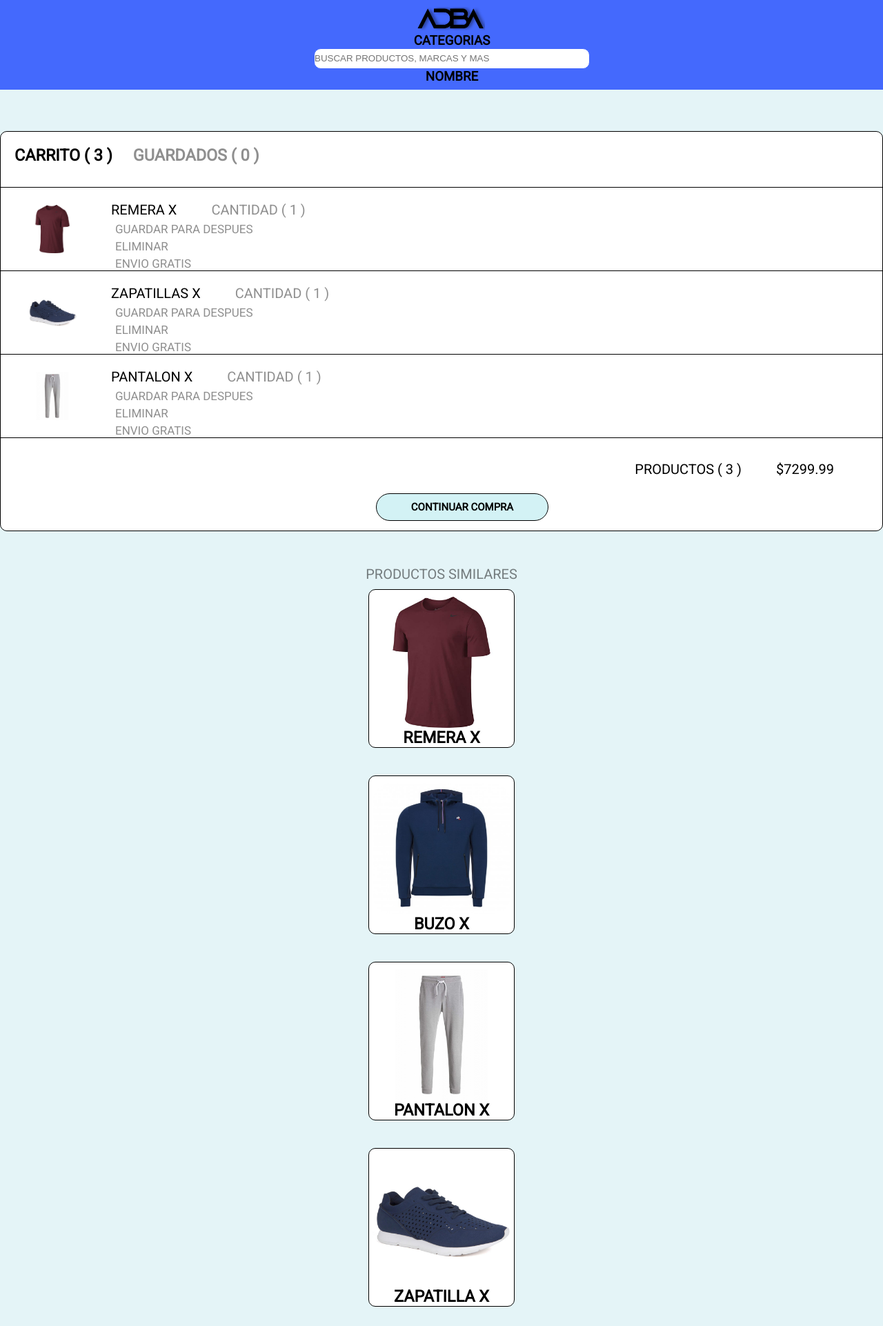
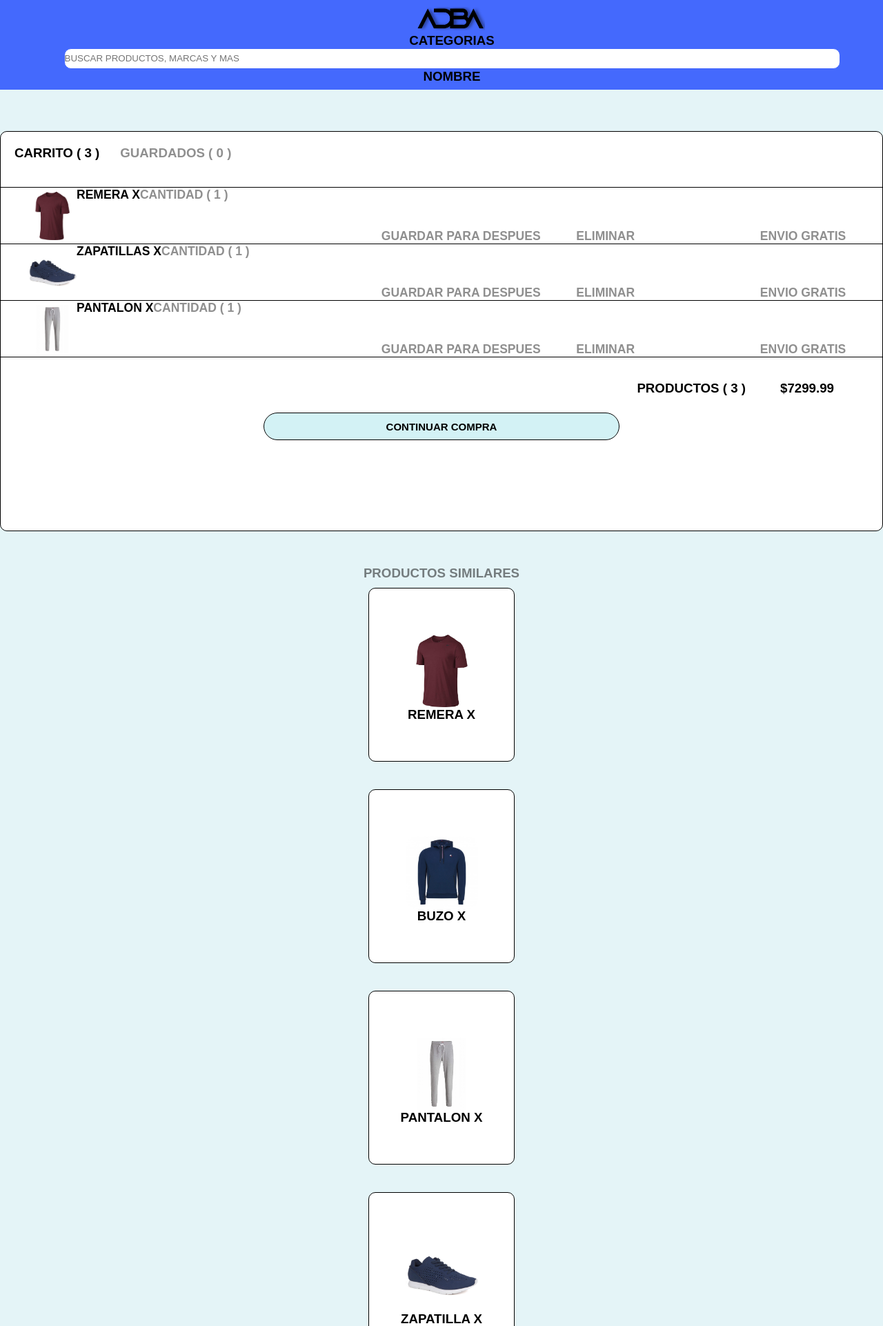
Before and after one commit to ricardoangelbustos/ecommerce-sprint1, a PHP site: page /cart.html in a window 1280 px wide. Shown: the top 1922 px of the page at 69% size. Run offline with PHP 8.4, Linux system fonts and the light colour scheme; some libraries are stand-ins or nearby versions.

Commit message:
Cart responsive ( BORRE LAS FUENTES)
ya es responsive , VOLVE A AGREGAR LAS FUENTES

```diff
--- a/css/style-cart.css
+++ b/css/style-cart.css
@@ -2,9 +2,15 @@
     margin: 0;
     padding: 0;
 }
+body{
+  width: 100%;
+  height:auto;
+}
 .container{
-    margin: 0 auto;
+    font-family: Arial, Helvetica, sans-serif;
+    /* margin: 0 auto; */
     width: 100%;
+    height: auto;
     height: auto;
     background-color: #e4f4f7;
 }
@@ -21,12 +27,12 @@
 }
 .logo img{
     width: 100px;
+    height: auto;
     margin-left: 5px;
 }
 .dropdown-categories{
     margin-left: 20px;
     color: black;
-    font-family: 'Roboto',sans-serif;
 }
 .search{
     margin-left: 40px;
@@ -39,11 +45,10 @@
 }
 .cart{
     margin-left: 70px;
-    width: 30px;
+    width: 3%;
 }
 .user-name{
     margin-left: 40px;
-    font-family: 'Roboto', sans-serif;
 }
 .user-name a{
     text-decoration: none;
@@ -70,69 +75,58 @@
 .titles{
     display: flex;
     /* background-color: red; */
-    width: 1000px;
+    width: 90%;
     height: 80px;
     box-sizing: border-box;
 }
 .active{
     margin-left: 20px;
     margin-top: 20px;
-    font-family: 'Roboto',sans-serif;
-    font-size: 20px;
-    font-weight: 200;
 }
 .saved{
     margin-left: 30px;
     margin-top: 20px;
-    font-family: 'Roboto',sans-serif;
-    font-size: 20px;
-    font-weight: 200;
 }
 .separator{
     background-color: black;
-    width: 1000px;
+    width: 90%;
     height: 1px;
 }
 .item{
     /* background-color: lightblue; */
-    width: 1000px;
-    height: 100px;
+    width: 100%;
+    height: 105px;
     display: flex;
     align-items: center;
 }
 .item img{
+
     width: 70px;
     margin-left: 40px;
 }
 .item-quantity{
     display: flex;
-    margin-bottom: 40px;
-    width: 450px;
-    height: 40px;
-    /* background-color: brown; */
+    margin-bottom: 60px;
+    width: 20%;
+    height: auto;
     font-size: 15px;
 }
 .item-quantity h3{
-    margin-left: 50px;
-    font-family: 'Roboto',sans-serif;
-    font-size: 20px;
-    font-weight: 400;
+    margin: : 0 auto;
+    justify-content: space-evenly;
 }
 .item-property{
     display: flex;
-    justify-content: space-between;
-    width: 900px;
-    height: 40px;
+    justify-content: space-evenly;
+    width: 100%;
+    height: auto;
     /*background-color: rebeccapurple; */
-    margin-top: 50px;
-    margin-left: -443px;
+    margin-top: 59px;
+    margin-left: -388px;
     font-size: 15px;
 }
 .item-property h3{
     margin-left: 49px;
-    font-family: 'Roboto',sans-serif;
-    font-size: 17px;
-    font-weight: 200;
 }
 .delete{
     margin-right: 130px;
@@ -142,11 +136,11 @@
 }
 .continue{
     /* background-color: greenyellow; */
-    width: 1000px;
+    width: 90%;
     height: 100px;
 }
 .continue button{
-    width: 250px;
+    width: 20%;
     height: 40px;
     border-radius: 50px;
     border: 1px solid black;
@@ -154,11 +148,11 @@
     background-color: #d3f2f5;
     position: relative;
     bottom: -10px;
-    left: 680px;
-    font-family: 'Roboto',sans-serif;
+    left: 650px;
+    font-weight: 800;
     font-size: 15px;
-    font-weight: bold;
 }
+
 .total{
     /* background-color: red; */
     display: flex;
@@ -169,23 +163,18 @@
 .total h3{
     margin-left: 50px;
     margin-top: 20px;
-    font-family: 'Roboto',sans-serif;
-    font-size: 20px;
-    font-weight: 400;
 }
 /*FINALIZA SECTION CARRITO PRINCIPAL*/
 .similar-title{
     text-align: center;
     color: #747c7e;
-    font-family: 'Roboto',sans-serif;
-    font-size: 20px;
-    font-weight: 200;
 }
 /*INICIA SECTION SIMILAR*/
 .similar{
     /* background-color: darkgoldenrod; */
+
     margin: 0 auto;
-    width: 1000px;
+    width: 90%;
     height: 300px;
     border-radius: 10px;
     box-sizing: border-box;
@@ -203,13 +192,11 @@
     justify-content: center;
     align-items: center;
     border: 1px solid black;
-    font-family: 'Roboto',sans-serif;
-    font-size: 20px;
-    font-weight: 200;
 }
 .similar-product img{
-    width: 200px;
-    height: 190px;
+    width: 50%;
+    height: auto;
+    /* height: 190px; */
     margin-top: 10px;
 }
 /*FIN SECTION SIMILAR*/
@@ -369,7 +334,59 @@ footer{
     color: #8f8f8f;
 }
 /*INICIA RESPONSIVE*/
+@media (max-width: 413px) {
+  .continue button{
+    bottom: 12px;
+  }
+
+}
+@media (max-width: 644px){
+  .similar h3{
+    font-size: 15px;
+
+  }
+}
+@media (max-width: 375px){
+  .similar h3{
+    font-size: 15px;
+
+  }
+}
+@media (max-width: 374px){
+  .total h3{
+    font-size: 15px
+  }
+  .titles h3{
+    font-size: 15px;
+  }
+  .item-quantity h3{
+    font-size: 12px;
+  }
+}
+@media (max-width: 321px){
+
+  .item-property{
+    margin-left: -258px;
+    font-size: 14px;
+  /* flex-direction: column; */
+  }
+}
+
+ @media (max-width: 1114px){
+ .item-property{
+       margin-left: -257px;
+       width: 100%;
+       height: auto;
+       display: flex;
+       flex-direction: column;
+    }
+
+}
+
 @media (max-width: 1300px) {
+  .item-quantity{
+      width: 100%;
+    }
     .container{
         width: 100%;
     }
@@ -391,7 +408,7 @@ footer{
         margin-left: 40px;
     }
     .search input{
-        width: 400px;
+        width: 90%;
     }
     .cart{
         display: none;
@@ -407,18 +424,18 @@ footer{
         width: auto;
     }
     .item{
-        width: auto;
+        width: 100%;
         height: auto;
     }
     .item :last-child{
         border: none;
     }
-    .item-property{
-        width: auto;
-        height: 70px;
+    /* .item-property{
+        width: 100%;
+        height: auto;
         display: flex;
         flex-direction: column;
-    }
+    } */
     .similar-title{
         margin-top: 160px;
     }
@@ -439,8 +456,8 @@ footer{
         margin-top: -10px;
     }
     .similar{
-        width: auto;
-        height: 1050px;
+        width: 100%;
+        height:auto;
         display: flex;
         flex-direction: column;
         margin-top: -10px;
```
Also changed, not shown: other parts of css/style-cart.css (+5 -27 lines).
